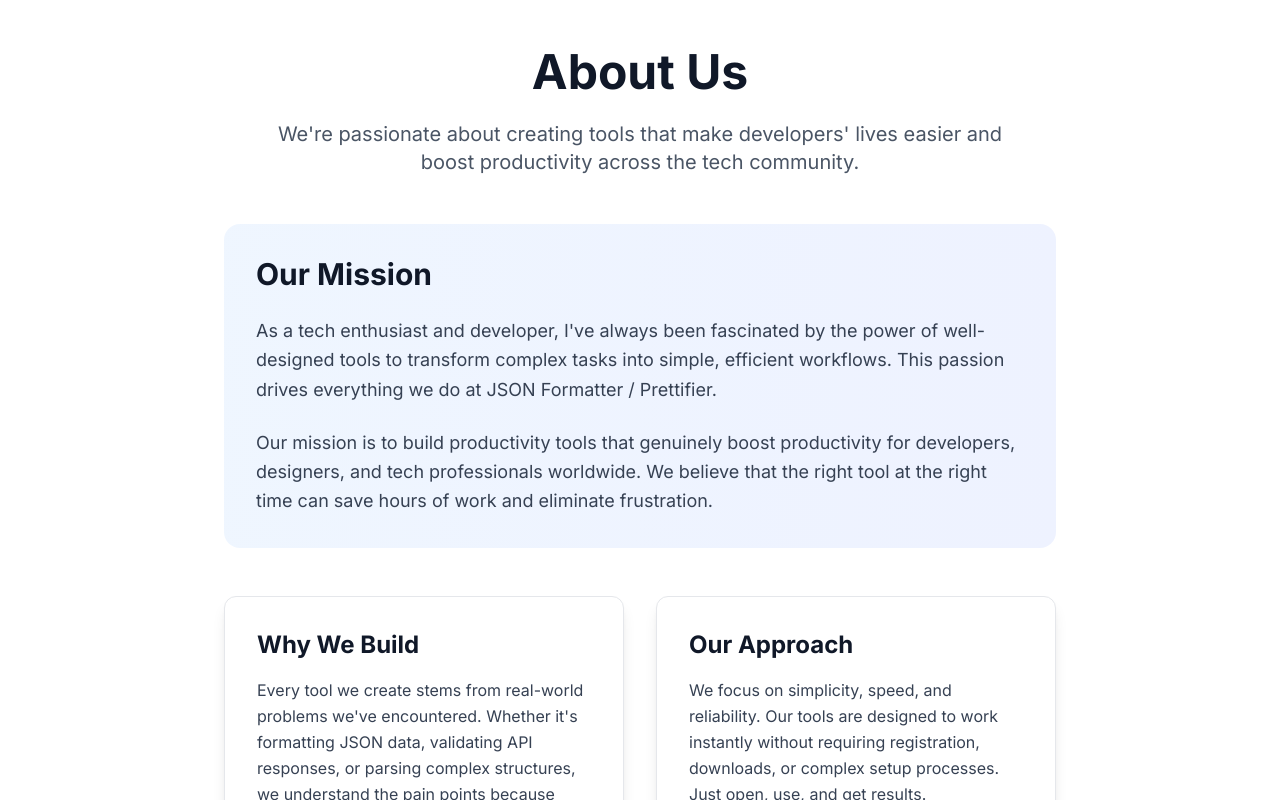
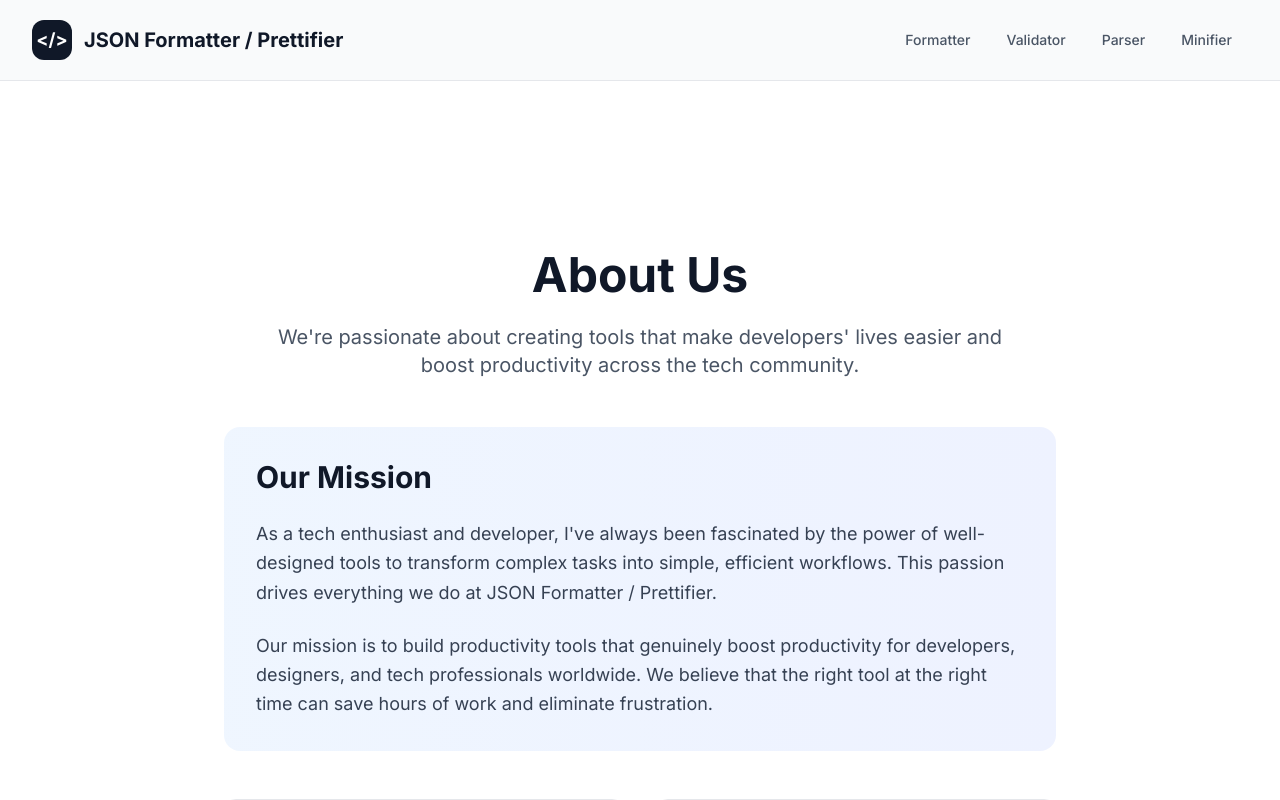
Before and after one commit to ankushmaherwal/json-prettier, a Next.js app: page /about-us in a window 1280 px wide. Shown: the top 800 px of the page. Built offline with nearby package versions, Linux system fonts and the light colour scheme; no server answers.

Commit message:
Added ads and gratuty calculator

```diff
--- a/src/app/about-us/page.tsx
+++ b/src/app/about-us/page.tsx
@@ -1,5 +1,8 @@
 import type { Metadata } from 'next';
 import Link from 'next/link';
+import { Header } from '@/components/Header';
+import { Footer } from '@/components/Footer';
+import { AdsterraAd } from '@/components/AdsterraAd';
 
 export const metadata: Metadata = {
   title: 'About Us - JSON Formatter / Prettifier',
@@ -9,7 +12,13 @@ export const metadata: Metadata = {
 
 export default function AboutUs() {
   return (
-    <div className="max-w-4xl mx-auto px-4 sm:px-6 lg:px-8 py-12">
+    <div className="min-h-screen flex flex-col">
+      <Header currentPage="/about-us" />
+
+      {/* Adsterra Ad - After Header */}
+      <AdsterraAd />
+
+      <div className="max-w-4xl mx-auto px-4 sm:px-6 lg:px-8 py-12 flex-1">
       <div className="text-center mb-12">
         <h1 className="text-4xl md:text-5xl font-bold text-gray-900 mb-6">
           About Us
@@ -115,6 +124,9 @@ export default function AboutUs() {
           </div>
         </div>
       </div>
+      </div>
+
+      <Footer />
     </div>
   );
 }
--- a/src/app/contact-us/page.tsx
+++ b/src/app/contact-us/page.tsx
@@ -1,5 +1,8 @@
 import type { Metadata } from 'next';
 import { ContactForm } from './ContactForm';
+import { Header } from '@/components/Header';
+import { Footer } from '@/components/Footer';
+import { AdsterraAd } from '@/components/AdsterraAd';
 
 export const metadata: Metadata = {
   title: 'Contact Us - JSON Formatter / Prettifier',
@@ -8,5 +11,16 @@ export const metadata: Metadata = {
 };
 
 export default function ContactUs() {
-  return <ContactForm />;
+  return (
+    <div className="min-h-screen flex flex-col">
+      <Header currentPage="/contact-us" />
+
+      {/* Adsterra Ad - After Header */}
+      <AdsterraAd />
+
+      <ContactForm />
+
+      <Footer />
+    </div>
+  );
 }
--- a/src/app/json-minifier/page.tsx
+++ b/src/app/json-minifier/page.tsx
@@ -2,6 +2,7 @@ import { Metadata } from 'next';
 import { Header } from '@/components/Header';
 import { Footer } from '@/components/Footer';
 import { AdPlacement } from '@/components/AdPlacement';
+import { AdsterraAd } from '@/components/AdsterraAd';
 import { getAdConfig } from '@/lib/ads-config';
 import { JsonMinifier } from '@/components/JsonMinifier';
 
@@ -27,6 +28,9 @@ export default function JsonMinifierPage() {
   return (
     <div className="min-h-screen flex flex-col">
       <Header currentPage="/json-minifier" />
+
+      {/* Adsterra Ad - After Header */}
+      <AdsterraAd />
 
       {/* Top Ad */}
       <div className="max-w-7xl mx-auto w-full px-4 sm:px-6 lg:px-8 py-4">
--- a/src/app/json-parser/page.tsx
+++ b/src/app/json-parser/page.tsx
@@ -2,6 +2,7 @@ import { Metadata } from 'next';
 import { Header } from '@/components/Header';
 import { Footer } from '@/components/Footer';
 import { AdPlacement } from '@/components/AdPlacement';
+import { AdsterraAd } from '@/components/AdsterraAd';
 import { getAdConfig } from '@/lib/ads-config';
 import { JsonParser } from '@/components/JsonParser';
 
@@ -27,6 +28,9 @@ export default function JsonParserPage() {
   return (
     <div className="min-h-screen flex flex-col">
       <Header currentPage="/json-parser" />
+
+      {/* Adsterra Ad - After Header */}
+      <AdsterraAd />
 
       {/* Top Ad */}
       <div className="max-w-7xl mx-auto w-full px-4 sm:px-6 lg:px-8 py-4">
--- a/src/app/json-validator/page.tsx
+++ b/src/app/json-validator/page.tsx
@@ -2,6 +2,7 @@ import { Metadata } from 'next';
 import { Header } from '@/components/Header';
 import { Footer } from '@/components/Footer';
 import { AdPlacement } from '@/components/AdPlacement';
+import { AdsterraAd } from '@/components/AdsterraAd';
 import { getAdConfig } from '@/lib/ads-config';
 import { JsonValidator } from '@/components/JsonValidator';
 
@@ -27,6 +28,9 @@ export default function JsonValidatorPage() {
   return (
     <div className="min-h-screen flex flex-col">
       <Header currentPage="/json-validator" />
+
+      {/* Adsterra Ad - After Header */}
+      <AdsterraAd />
 
       {/* Top Ad */}
       <div className="max-w-7xl mx-auto w-full px-4 sm:px-6 lg:px-8 py-4">
--- a/src/app/page.tsx
+++ b/src/app/page.tsx
@@ -2,6 +2,7 @@ import { Header } from '@/components/Header';
 import { Footer } from '@/components/Footer';
 import { JsonPrettifier } from '@/components/JsonPrettifier';
 import { AdPlacement } from '@/components/AdPlacement';
+import { AdsterraAd } from '@/components/AdsterraAd';
 import { getAdConfig } from '@/lib/ads-config';
 
 export default function HomePage() {
@@ -10,6 +11,9 @@ export default function HomePage() {
   return (
     <div className="min-h-screen flex flex-col">
       <Header currentPage="/" />
+
+      {/* Adsterra Ad - After Header */}
+      <AdsterraAd />
 
       {/* Top Ad */}
       <div className="max-w-7xl mx-auto w-full px-4 sm:px-6 lg:px-8 py-4">
--- /dev/null
+++ b/src/components/AdsterraAd.tsx
@@ -0,0 +1,50 @@
+'use client';
+
+import { useEffect } from 'react';
+
+export const AdsterraAd = () => {
+  useEffect(() => {
+    // Adsterra ad configuration
+    const atOptions = {
+      'key': 'b79b61c9eba243b398c10b6c75af6d22',
+      'format': 'iframe',
+      'height': 90,
+      'width': 728,
+      'params': {}
+    };
+
+    // Set the global atOptions variable
+    (window as unknown as { atOptions: typeof atOptions }).atOptions = atOptions;
+
+    // Create and load the Adsterra script
+    const script = document.createElement('script');
+    script.type = 'text/javascript';
+    script.src = '//www.highperformanceformat.com/b79b61c9eba243b398c10b6c75af6d22/invoke.js';
+    script.async = true;
+
+    // Find the ad container and append the script
+    const adContainer = document.getElementById('adsterra-ad-container');
+    if (adContainer) {
+      adContainer.appendChild(script);
+    }
+
+    // Cleanup function
+    return () => {
+      if (script.parentNode) {
+        script.parentNode.removeChild(script);
+      }
+    };
+  }, []);
+
+  return (
+    <div className="w-full flex justify-center py-4">
+      <div
+        id="adsterra-ad-container"
+        className="flex justify-center items-center min-h-[90px] w-full max-w-[728px]"
+        style={{ minHeight: '90px', width: '100%', maxWidth: '728px' }}
+      >
+        {/* Ad will be loaded here by the script */}
+      </div>
+    </div>
+  );
+};
```
